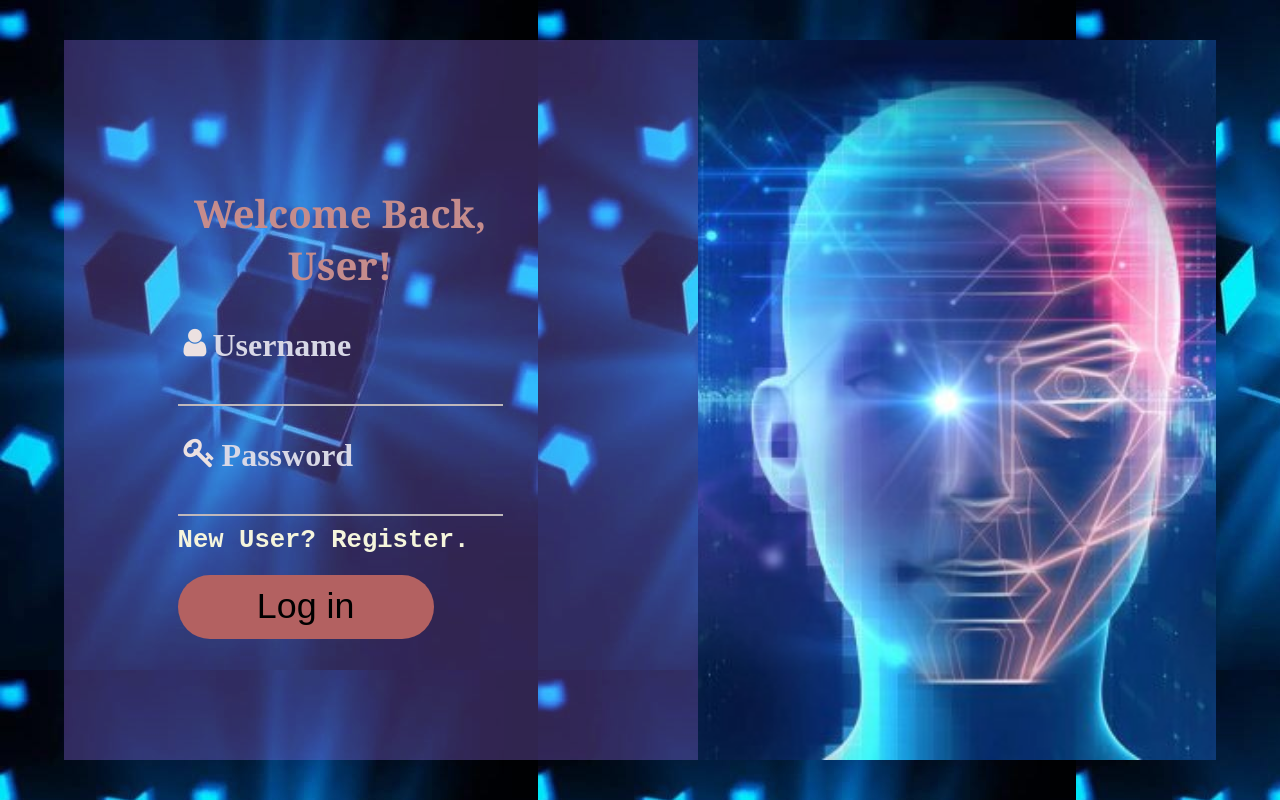
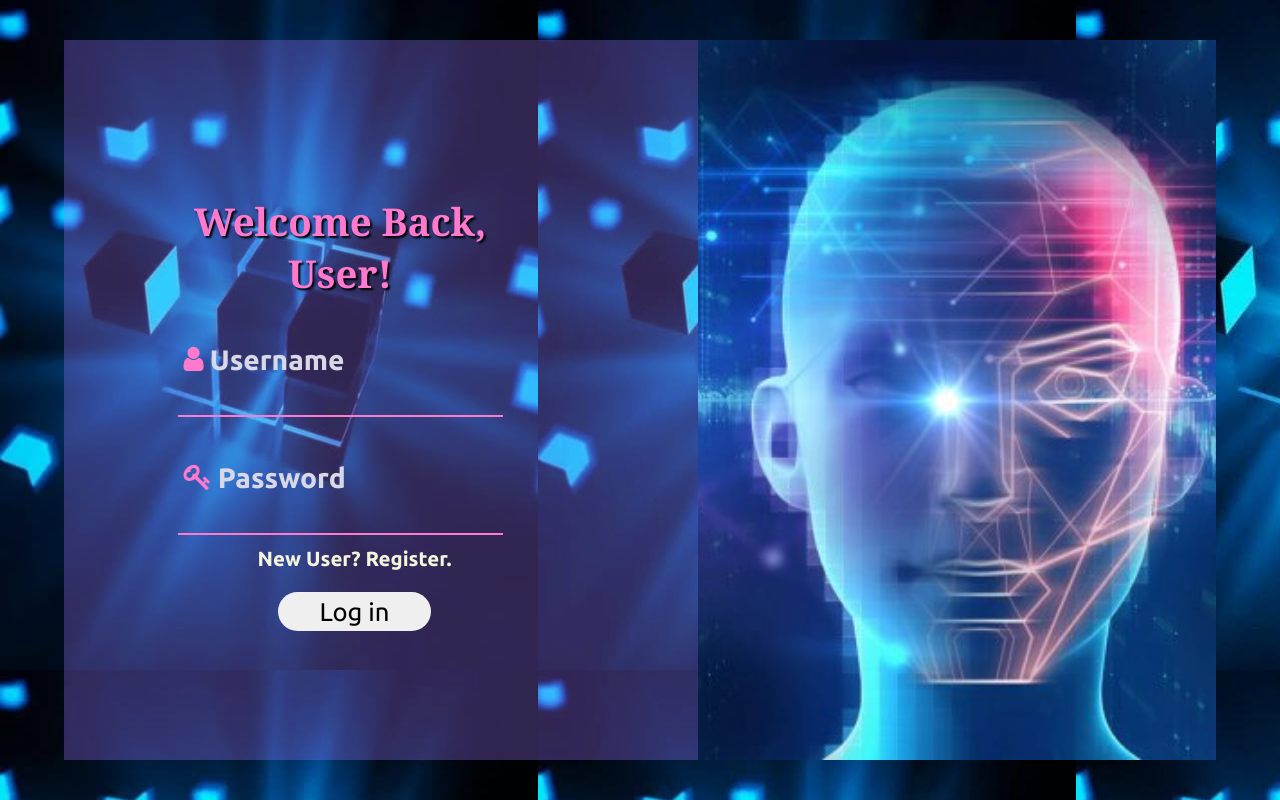
Before and after one commit to UTkarsh1811120/HumanSkinTone, a plain HTML site: page login.html in a window 1280 px wide. Drawn offline with Linux system fonts and the light colour scheme; a web font is replaced by a local one.

Commit message:
Update login.css

```diff
--- a/login.css
+++ b/login.css
@@ -1,3 +1,5 @@
+@import url('https://fonts.googleapis.com/css2?family=Trirong&family=Poppins:ital,wght@0,400;1,500&family=Ubuntu:ital,wght@0,400;0,700;1,300;1,400;1,700&display=swap');
+
 *{
     box-sizing: border-box;
 }
@@ -13,8 +15,8 @@ input{
     display: block;
     width: 80%;
     margin-left: 20px;
-    font-family: 'Times New Roman', Times, serif;
-    font-size: 2.1vw;
+    font-family:'Ubuntu', cursive;
+    font-size: 2vw;
     background: transparent;
     color: #f3eaea;
     font-weight: 50px;
@@ -30,8 +32,9 @@ input{
     text-align: center;
     font-size:3vw;
     font-weight: 10px;
-    font-family: Georgia, 'Times New Roman', Times, serif;
-    color: #c58c8c;
+    font-family: Georgia, 'Ubuntu', Times, serif;
+    color: #ff79cd;
+    text-shadow:2px 2px 2px black;
 }
 
 .container{
@@ -61,7 +64,6 @@ form{
 
 .image{
     width: 45%;
-
 }
 
 
@@ -73,51 +75,55 @@ form{
 .wrap2{
     width: 80%;
     position: relative;
-    border-bottom: 2px solid #bfb8bb;
+    border-bottom: 2px solid #ff79cd;
     margin-bottom: 10px;
 
 }
 
 .forgot{
-    font-size: 2vw;
-    font-family: 'Courier New', Courier, monospace;
+    font-size: 1.6vw;
+    padding-left: 80px;
+    font-family: 'Ubuntu', cursive;
     color: beige;
 }
 
 label{
-    font-size: 2.5vw;
-    font-family: 'Times New Roman', Times, serif;
+    font-size: 2.2vw;
+    font-family: 'Ubuntu', cursive;
     color: #d8d8e6;
     line-height: 1.5;
     text-transform: capitalize;
     display: flex;
     text-align: center;
-    width: 80%;
+    width: 70%;
     border-bottom: none;
-    padding: 15px 2px 0px 0px;
-    margin-top: 10px;
+    padding: 20px 2px 0px 0px;
+    margin-top: 20px;
     margin-bottom: 0px;
     font-weight: bold;
 }
 
 .btn{
-    margin-top:20px ;
-    width: 20vw;
-    height: 5vw;
+    margin-top: 20px ;
+    margin-left: 100px;
+    font-family: 'Ubuntu', cursive;
+    align-items: center;
+    width: 12vw;
+    height: 3vw;
     border-radius: 40px;
-    font-size: 2.8vw;
+    font-size: 2vw;
     border: none;
-    background: #b36161;
     color:black;
     transition: 0.4s;
 }
 .btn:hover{
-    background: #4b2888;
+    background-image: linear-gradient( 109.6deg,  rgba(116,18,203,1) 11.2%, rgba(230,46,131,1) 91.2% );
+    color: white;
 }
 
 .icon{
     margin: 6px;
-    color: #ece1e1;
+    color: #ff79cd ;
 }
 
 @media(max-width:768px){
```
